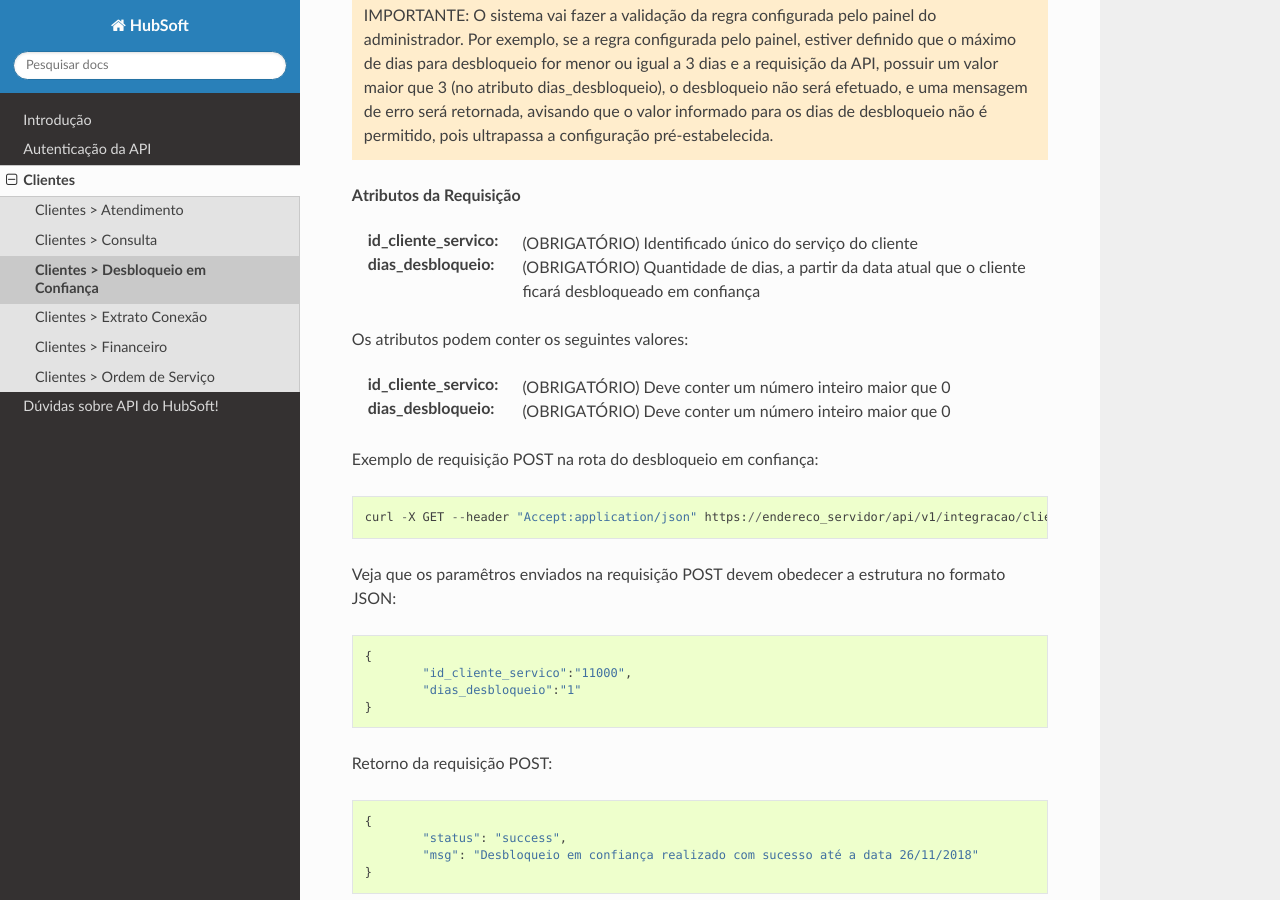
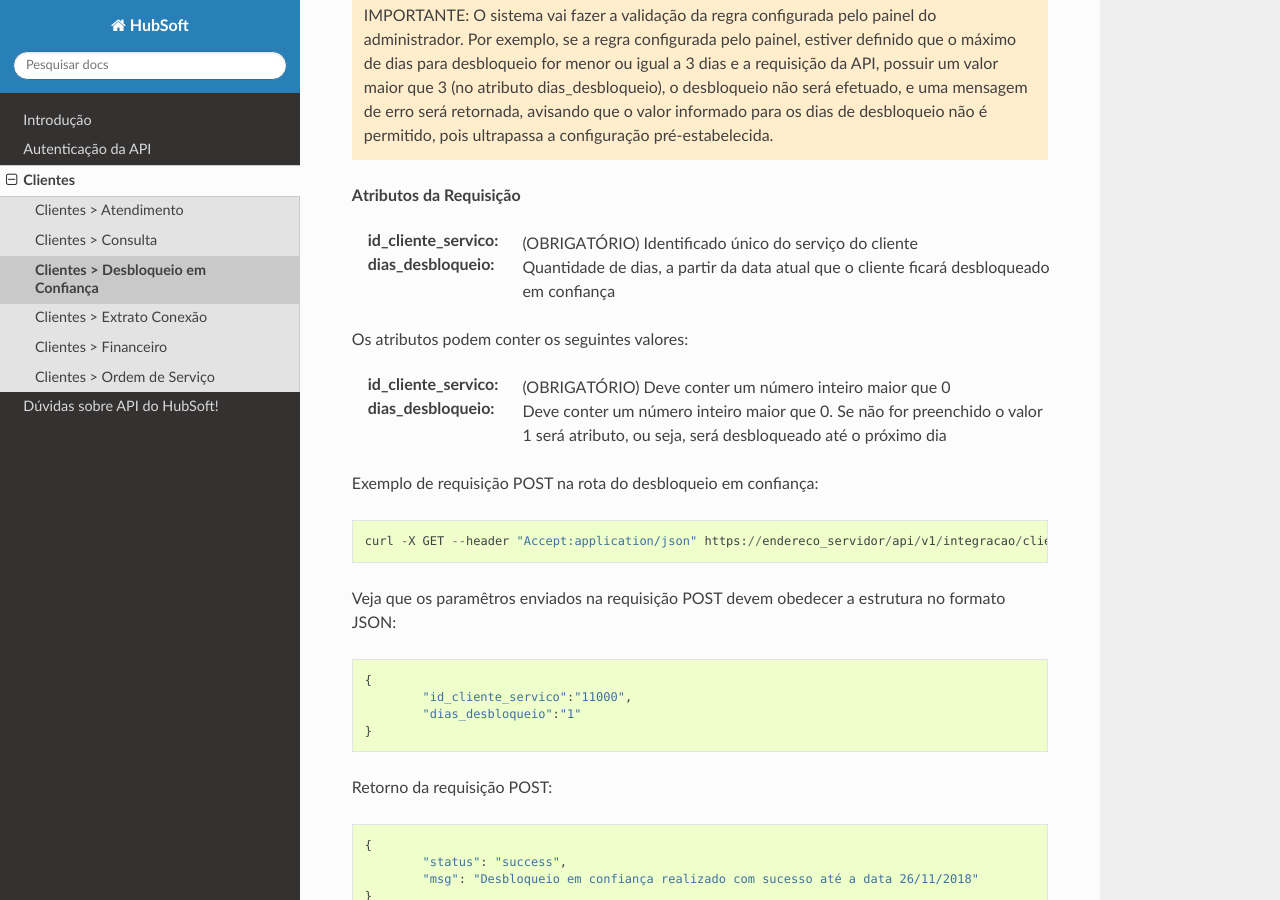
Before and after one commit to hubsoftbrasil/api, a Sphinx documentation site: the page built from docs/source/clientes/desbloqueio_confianca.rst, in a window 1280 px wide and 900 px high, scrolled down 666 px. Built offline with Sphinx 7.4.7 and the Read the Docs theme 2.0.0, drawn with Linux system fonts in a browser that asks for light colours.

Commit message:
Melhorias para desbloqueio em confianca

```diff
--- a/docs/source/clientes/desbloqueio_confianca.rst
+++ b/docs/source/clientes/desbloqueio_confianca.rst
@@ -24,12 +24,12 @@ No método POST, será possível efetuar o desbloqueio em confiança, pela quant
 **Atributos da Requisição**
 
 :id_cliente_servico: (OBRIGATÓRIO) Identificado único do serviço do cliente
-:dias_desbloqueio: (OBRIGATÓRIO) Quantidade de dias, a partir da data atual que o cliente ficará desbloqueado em confiança
+:dias_desbloqueio: Quantidade de dias, a partir da data atual que o cliente ficará desbloqueado em confiança
 
 Os atributos podem conter os seguintes valores:
 
 :id_cliente_servico: (OBRIGATÓRIO) Deve conter um número inteiro maior que 0
-:dias_desbloqueio: (OBRIGATÓRIO) Deve conter um número inteiro maior que 0
+:dias_desbloqueio: Deve conter um número inteiro maior que 0. Se não for preenchido o valor 1 será atributo, ou seja, será desbloqueado até o próximo dia
 
 Exemplo de requisição POST na rota do desbloqueio em confiança::
 
```
